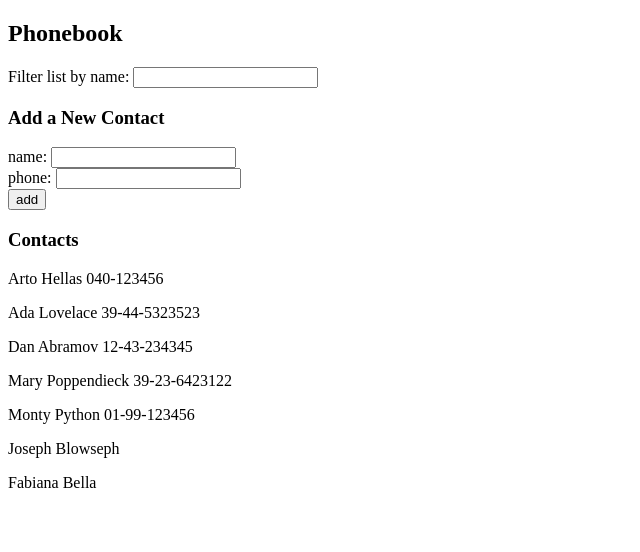
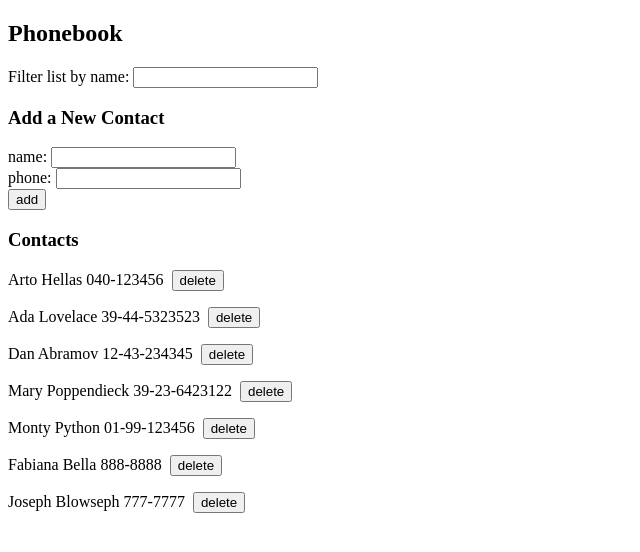
Before and after one commit to damianpdavila/fullstackopen, a React (Create React App) app in the folder part2/phonebook/: page / in a window 1280 px wide. Shown: the top 552 px of the page, without its empty margins (0-640 px from the left). Built offline with nearby package versions, Linux system fonts and the light colour scheme; data requests are answered from the project's data file.

Commit message:
Exercise 2.17

```diff
--- a/part2/phonebook/db.json
+++ b/part2/phonebook/db.json
@@ -26,13 +26,13 @@
       "id": 5
     },
     {
-      "name": "Joseph",
-      "phone": "Blowseph",
+      "name": "Fabiana Bella",
+      "phone": "888-8888",
       "id": 6
     },
     {
-      "name": "Fabiana",
-      "phone": "Bella",
+      "name": "Joseph Blowseph",
+      "phone": "777-7777",
       "id": 7
     }
   ]
--- a/part2/phonebook/src/App.js
+++ b/part2/phonebook/src/App.js
@@ -33,11 +33,16 @@
 const Contacts = (props) => {
   return (
     <div>
-      {props.filteredContacts.map((person) => (
-        <p key={person.name}>
-          {person.name} {person.phone}
-        </p>
-      ))}
+      {props.filteredContacts.map((person) => {
+        return (
+            <p key={person.name}>
+              {person.name} {person.phone} &nbsp;
+              <button key={person.name} onClick={() => props.handleDelete(person.id)}>
+                delete
+              </button>
+            </p>
+        )
+      })}
     </div>
   );
 };
@@ -72,6 +77,15 @@
   const handleChangeFilter = (event) => {
     setNewFilter(event.target.value);
     console.log("new filter", event.target.value);
+  };
+
+  const handleDelete = (id) => {
+    console.log("delete button clicked", id);
+    personService.deletePerson(id)
+      .then((deleted) => {
+        const newList = persons.filter(contact => contact.id !== id);
+        setPersons(newList);
+      })
   };
 
   const nameExists = (name) => {
@@ -114,7 +128,7 @@
         handleSubmit={handleSubmit}
       />
       <h3>Contacts</h3>
-      <Contacts filteredContacts={filteredContacts} />
+      <Contacts filteredContacts={filteredContacts} handleDelete={handleDelete} />
     </div>
   );
 };
--- a/part2/phonebook/src/services/persons.js
+++ b/part2/phonebook/src/services/persons.js
@@ -1,15 +1,20 @@
 import axios from 'axios';
 
-const baseurl = "http://localhost:3001/persons";
+const baseUrl = "http://localhost:3001/persons";
 
 const getAll = () => {
-  const request = axios.get(baseurl);
+  const request = axios.get(baseUrl);
   return request.then(response => response.data);
 }
 
 const create = (newPerson) => {
-  const request = axios.post(baseurl, newPerson);
+  const request = axios.post(baseUrl, newPerson);
   return request.then(response => response.data);
 }
 
-export default {getAll, create};
+const deletePerson = (id) => {
+  const request = axios.delete(`${baseUrl}/${id}`);
+  return request.then(response => response.data);
+}
+
+export default {getAll, create, deletePerson};
```
